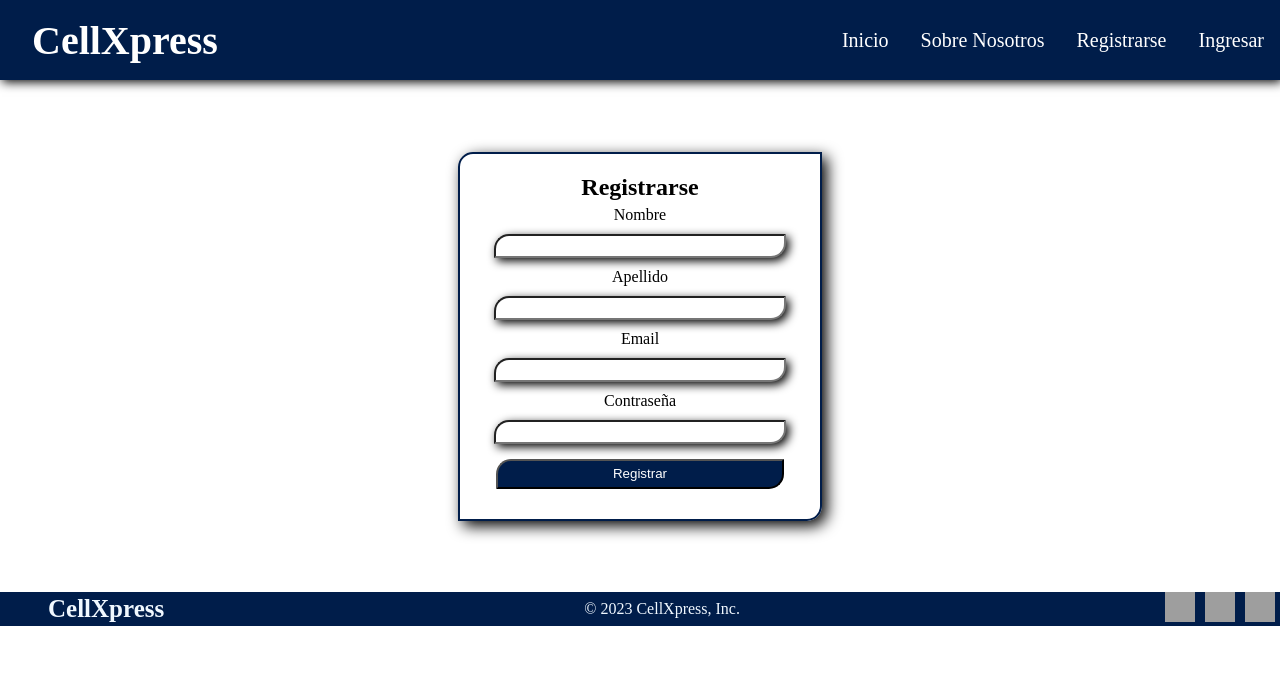
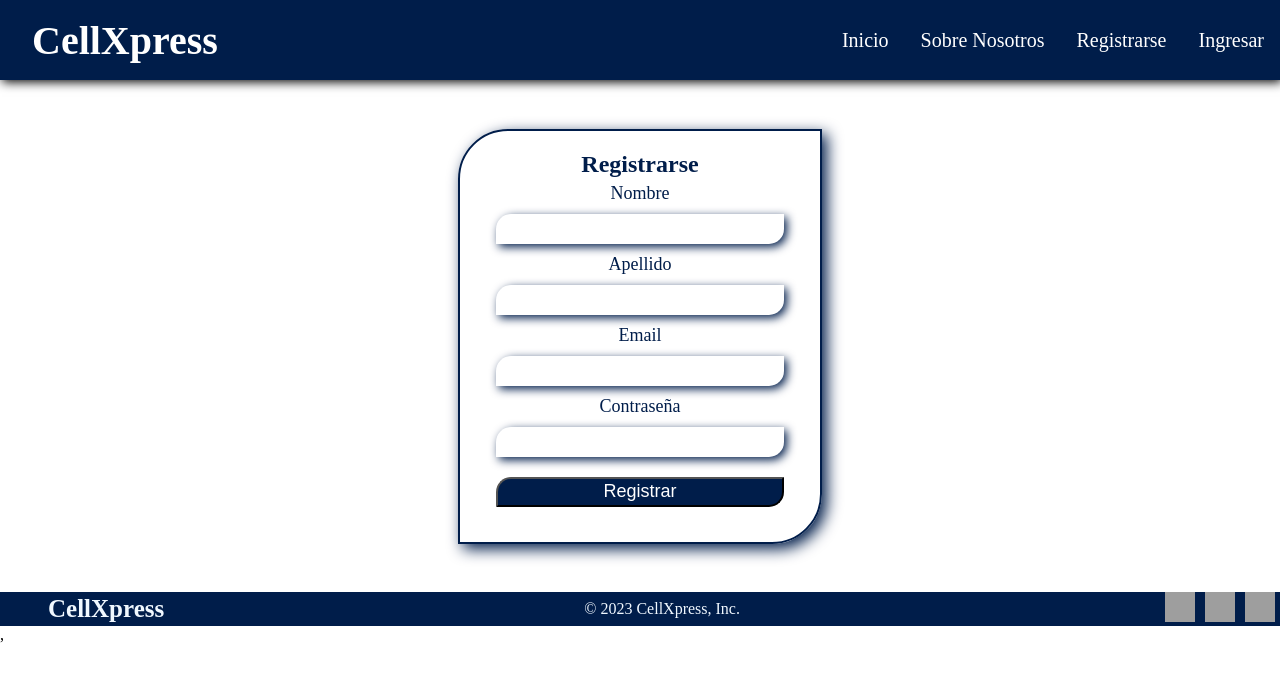
Before and after one commit to Gambuli8/CellXpress-Frontend, a React (Vite) app: page /register in a window 1280 px wide. Shown: the top 682 px of the page. Built offline with nearby package versions, Linux system fonts and the light colour scheme; grey boxes are pictures that could not be loaded.

Commit message:
register logic

```diff
--- a/src/Components/Login/Login.jsx
+++ b/src/Components/Login/Login.jsx
@@ -3,9 +3,10 @@ import { SignIn } from "@clerk/clerk-react";
 import style from "./Login.module.css"
 
 
+
 function Login() {
   return(
-  <div className={style.Container}>
+  <div className={style.container}>
     <div className={style.inputContainer}>
     <h2>Iniciar Sesion</h2>
     <label className={style.label}>Email</label>
--- a/src/Components/Login/Login.module.css
+++ b/src/Components/Login/Login.module.css
@@ -1,45 +1,61 @@
-.Container{
+.container{
     display: flex;
-    flex-direction: column;
+    flex-direction: row;
     justify-content: center;
     align-items: center;
     height: 28rem;
 }
 .inputContainer{
     display: flex;
+    flex-direction: column;
+    align-items: center;
     justify-content: center;
-    align-items: center;
-    flex-direction: column;
-    border-radius: 15px 0 15px 0;
+    border-radius: 50px 0 50px 0;
     border: 2px solid  #001d4a;
-    padding: 10px;
-    box-shadow: 5px 5px 15px black;
+    padding: 20px;
+    box-shadow: 5px 5px 15px #001d4a;
     width: 25%;
+    transition: 2s;
+}
+.inputContainer:hover{
+    border-radius: 0 50px 0 50px;
+}
+.inputContainer h2{
+    color: #001d4a;
 }
 .label{
+    font-size: large;
+    color: #001d4a;
     text-align: center;
     width: 90%;
     margin: 5px;
 }
 .input{
+    border: none;
     border-radius: 15px 0 15px 0;
-    height: 20px;
+    height: 30px;
     text-align: center;
     width: 90%;
     margin: 5px;
-    box-shadow: 3px 3px 10px black;
+    box-shadow: 3px 3px 10px #001d4a;
+    transition: 2s;
+}
+.input:focus{
+    border-radius: 0 15px 0 15px;
 }
 .button{
+    font-size: large;
     width: 90%;
     height: 30px;
     border-radius: 15px 0 15px 0;
-    margin: 10px;
+    margin: 15px;
     background-color: #001d4a;
     color: white;
-    padding: 5px;
+    transition: 1s;
 }
 .button:hover{
-    box-shadow: 5px 5px 15px black;
+    box-shadow: 5px 5px 15px #001d4a;
     background-color: #004ec2;
     cursor: pointer;
+    border-radius: 0 15px 0 15px;
 }
--- a/src/Components/Register/Register.jsx
+++ b/src/Components/Register/Register.jsx
@@ -1,22 +1,88 @@
-import React from "react";
+import React,{useState} from "react";
 import { SignUp } from "@clerk/clerk-react"
 import style from "./Register.module.css"
+import { useDispatch } from "react-redux";
+import {validate} from "../Validate/Validate"
 
 const Register = () => {
+
+    const dispatch=useDispatch()
+    const [input, setInput] = useState({
+        name:"",
+        lastname:"",
+        email:"",
+        password:""
+    })
+    const [errors, setErrors] = useState({});
+
+    const handleChange = (event) => {
+        //? Manejo del input
+        const { name, value } = event.target;
+        const error = validate(name, value);
+        setInput((prevInput) => ({
+          ...prevInput,
+          [name]: value,
+        }));
+        setErrors((prevErrors) => ({
+          //? Manejo de errores
+          ...prevErrors,
+          [name]: error,
+        }));
+      };
+
+      const handleSubmit = (event) => {
+        event.preventDefault();
+        const validationErrors = validate(input);
+
+        if (Object.keys(validationErrors).length === 0) {
+          dispatch(postUser(input));
+          setInput({
+            name:"",
+            lastname:"",
+            email:"",
+            password:""
+          });
+        }
+      };
+
     return (
         <div className={style.container}>
-            <div className={style.inputContainer}>
+            <form className={style.inputContainer} onSubmit={handleSubmit}>
             <h2>Registrarse</h2>
             <label className={style.label}>Nombre</label>
-            <input className={style.input} type="text" name="name" />
+            <input
+            className={style.input}
+            onChange={handleChange}
+            value={input.name}
+            type="text"
+            name="name" />
+            {errors.name && <p className={style.error}>{errors.name}</p>}
             <label className={style.label}>Apellido</label>
-            <input className={style.input} type="text" name="lastname" />
+            <input
+            className={style.input}
+            onChange={handleChange}
+            value={input.lastname}
+            type="text"
+            name="lastname" />
+            {errors.lastname && <p className={style.error}>{errors.lastname}</p>}
             <label className={style.label}>Email</label>
-            <input className={style.input} type="email" name="email" />
+            <input
+            className={style.input}
+            onChange={handleChange}
+            value={input.email}
+            type="email"
+            name="email" />
+            {errors.email && <p className={style.error}>{errors.email}</p>}
             <label className={style.label}>Contraseña</label>
-            <input className={style.input} type="password" name="password" />
-            <button className={style.button}>Registrar</button>
-            </div>
+            <input
+            className={style.input}
+            onChange={handleChange}
+            value={input.password}
+             type="password"
+             name="password" />
+             {errors.password && <p className={style.error}>{errors.password}</p>}
+            <button type="submit" className={style.button}>Registrar</button>
+            </form>
         </div>
     )
 }
--- a/src/Components/Register/Register.module.css
+++ b/src/Components/Register/Register.module.css
@@ -9,36 +9,55 @@
     flex-direction: column;
     justify-content: center;
     align-items: center;
-    border-radius: 15px 0 15px 0;
+    border-radius: 50px 0 50px 0;
     border: 2px solid  #001d4a;
     padding: 20px;
-    box-shadow: 5px 5px 15px black;
+    box-shadow: 5px 5px 15px #001d4a;
     width: 25%;
+    transition: 2s;
+}
+.inputContainer:hover{
+    border-radius: 0 50px 0 50px;
+}
+.inputContainer h2{
+    color: #001d4a;
 }
 .label{
+    font-size: large;
+    color: #001d4a;
     text-align: center;
     width: 90%;
     margin: 5px;
 }
 .input{
+    border: none;
     border-radius: 15px 0 15px 0;
-    height: 20px;
+    height: 30px;
     text-align: center;
     width: 90%;
     margin: 5px;
-    box-shadow: 3px 3px 10px black;
+    box-shadow: 3px 3px 10px #001d4a;
+    transition: 2s;
+}
+.input:focus{
+    border-radius: 0 15px 0 15px;
 }
 .button{
+    font-size: large;
     width: 90%;
     height: 30px;
     border-radius: 15px 0 15px 0;
-    margin: 10px;
+    margin: 15px;
     background-color: #001d4a;
     color: white;
-    padding: 5px;
+    transition: 1s;
 }
 .button:hover{
-    box-shadow: 5px 5px 15px black;
+    box-shadow: 5px 5px 15px #001d4a;
     background-color: #004ec2;
     cursor: pointer;
+    border-radius: 0 15px 0 15px;
 }
+.error{
+    color: red;
+}
--- /dev/null
+++ b/src/Components/Validate/Validate.js
@@ -0,0 +1,36 @@
+export const validate = (name, value) => {
+    let error = "";
+
+    switch (name) {
+        case "name":
+            if (!value.trim()) {
+                error = "El nombre es obligatorio";
+            }
+            break;
+        case "lastname":
+            if (!value.trim()) {
+                error = "El apellido es obligatorio";
+            }
+            break;
+        case "email":
+            if (!value.trim()) {
+                error = "El email es obligatorio";
+            } else if (!/^\w+([\.-]?\w+)*@\w+([\.-]?\w+)*(\.\w{2,3})+$/.test(value)) {
+                error =
+                    "Debe registrar un email valido";
+            }
+            break;
+        case "password":
+            if (!value.trim()) {
+                error = "El password es obligatorio";
+            } else if (!/(?=.*\d)(?=.*[a-z])(?=.*[A-Z])(?=.*[\W]).{6,20}/.test(value)) {
+                error =
+                    "Debe colocar una contraseña de 6 a 20 caracteres, un dígito numérico, una letra mayúscula , una letra minúscula y un digito especial";
+            }
+            break;
+        default:
+            break;
+    }
+
+    return error;
+};
--- /dev/null
+++ b/src/Redux/ActionTypes.js
@@ -0,0 +1 @@
+export const POST_USER = "POST_USER"
--- a/src/Redux/Reducer.js
+++ b/src/Redux/Reducer.js
@@ -0,0 +1,18 @@
+import { POST_USER } from "./ActionTypes";
+const initialState = {
+    user:[],
+}
+
+const Reducer = (state = initialState, { type, payload }) => {
+    switch (type) {
+        case POST_USER:
+            return {
+                ...state,
+                user: [...state.user, payload],
+            }
+            default:
+            return { ...state }
+    }
+};
+
+export default Reducer;
--- a/src/Redux/Store.js
+++ b/src/Redux/Store.js
@@ -0,0 +1,7 @@
+import { createStore, applyMiddleware } from 'redux';
+import thunkMiddleware from 'redux-thunk'
+import Reducer from "./Reducer.js"
+
+export const store = createStore(
+    Reducer
+);
--- a/src/main.jsx
+++ b/src/main.jsx
@@ -3,12 +3,16 @@ import ReactDOM from 'react-dom/client'
 import App from './App.jsx'
 import './index.css'
 import { BrowserRouter } from 'react-router-dom'
+import { Provider } from 'react-redux'
+import {store} from "./Redux/Store.js"
 
 
 ReactDOM.createRoot(document.getElementById('root')).render(
-  <React.StrictMode>
-    <BrowserRouter>
-      <App />
-    </BrowserRouter>
-  </React.StrictMode>,
+  <Provider store={store}>
+    <React.StrictMode>
+      <BrowserRouter>
+        <App />
+      </BrowserRouter>
+    </React.StrictMode>,
+  </Provider>
 )
```
Also changed, not shown: package.json (+6 -2 lines), src/Redux/Actions.js (+15 -0 lines), 1 other file (tests, documents, lock files or other folders).
